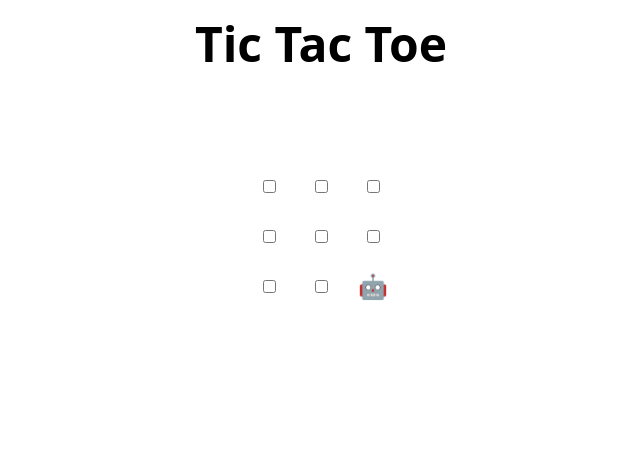
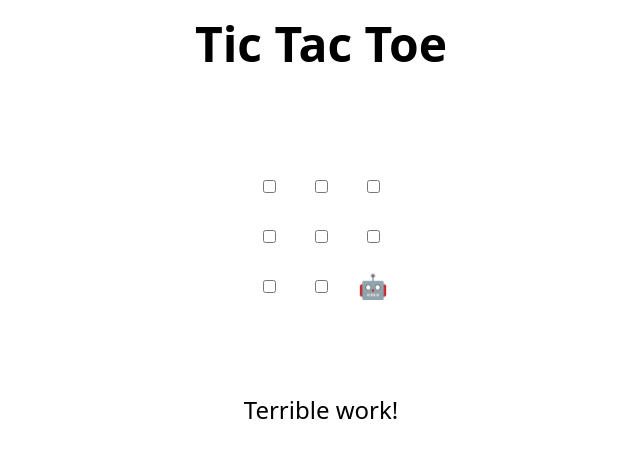
Before and after one commit to Nayan-Bhatnagar/skills-review-pull-requests, a plain HTML site: page index.html in a window 1280 px wide. Shown: the whole page, without its empty margins (319-959 px from the left). Drawn offline with Linux system fonts and the light colour scheme.

Commit message:
Update index.html

```diff
--- a/index.html
+++ b/index.html
@@ -48,7 +48,7 @@
 </table>
 
 <h2 hidden>Game over, refresh to play again 🧑‍💻 🤖!</h2>
-
+Terrible work!
 <script>
   // Initialization
   const boxes = Array.from(document.querySelectorAll("td"));
```
